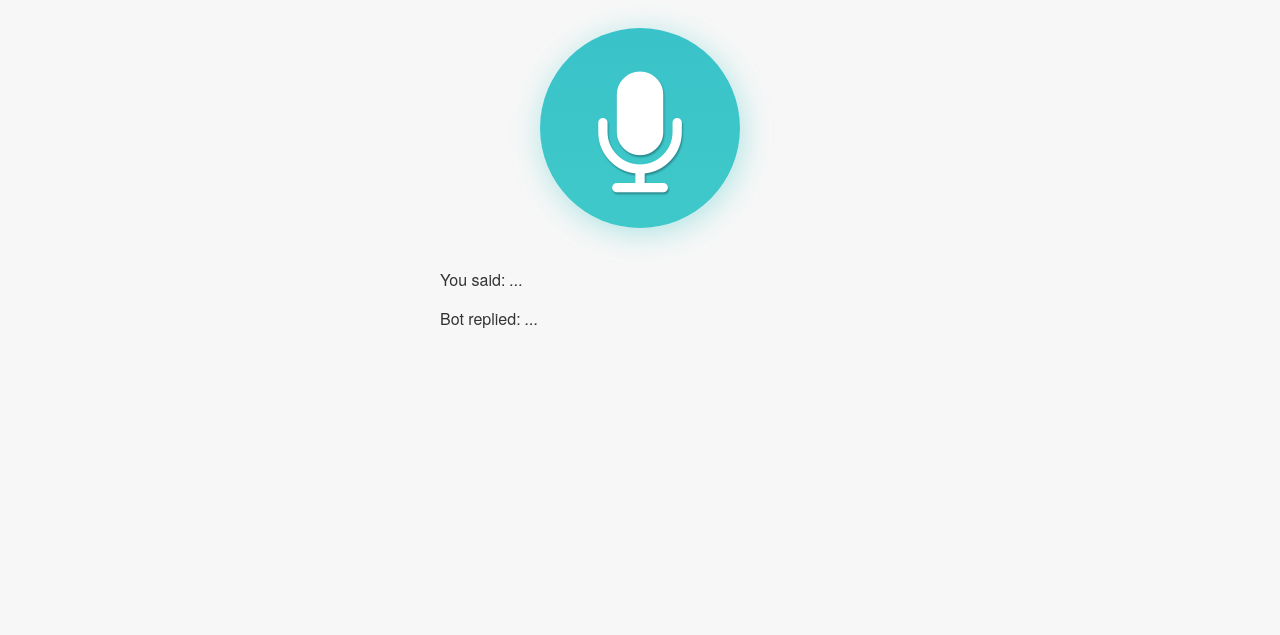
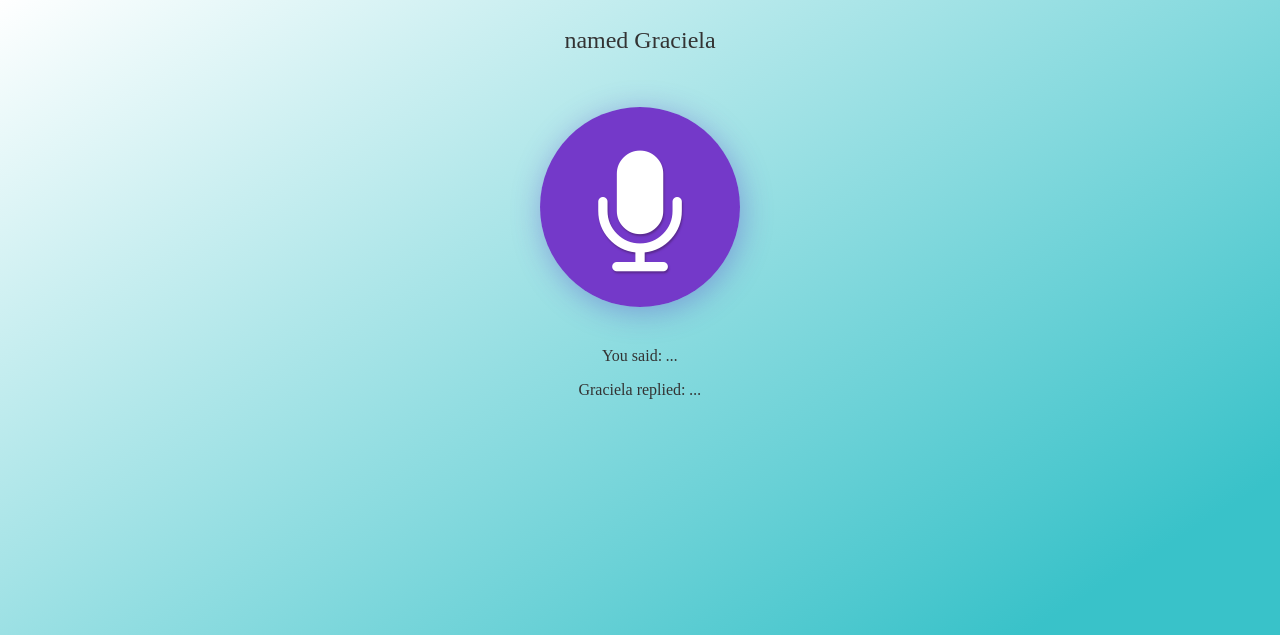
Before and after one commit to GracieChristine/graciela-ai-chatbot, a website: page views/index.html in a window 1280 px wide. Shown: the part 165-800 px from the top of the page. Drawn offline with nearby package versions, Linux system fonts and the light colour scheme; files that its build step writes are made by us from their sources; no server answers; files whose address does not match are found by name.

Commit message:
Updating HTML and CSS.

```diff
--- a/app.json
+++ b/app.json
@@ -1,6 +1,6 @@
 {
   "name": "Graciela AI ChatBot",
-  "description": "A Simple AI Chat Bot with Web Speech API",
+  "description": "A Simple AI Chat Bot",
   "repository": "https://github.com/GracieChristine/graciela-ai-chatbot",
   "keywords": ["ai", "api.ai", "bot", "w3c"],
   "env": {
--- a/public/css/style.css
+++ b/public/css/style.css
@@ -1,48 +1,42 @@
-* { -moz-box-sizing: border-box; -webkit-box-sizing: border-box; box-sizing: border-box; }
+* {
+  -moz-box-sizing: border-box;
+  -webkit-box-sizing: border-box;
+  box-sizing: border-box;
+}
 
 html {
   height: 100%;
 }
+
 body {
   padding: 0;
   margin: 0;
-  font-family: "HelveticaNeueLight", "HelveticaNeue-Light", "Helvetica Neue Light", "HelveticaNeue", "Helvetica Neue", 'TeXGyreHerosRegular', "Helvetica", "Tahoma", "Geneva", "Arial", sans-serif;
   font-weight: 300;
-  background: #f7f7f7 url(../images/geometry.png) 0 0 no-repeat;
-  background-size: cover;
+  background: linear-gradient(to bottom right, #39C2C9 0%, transparent 10%, #39C2C9 90%);
   color: #333;
+  text-align: center;
 }
-footer {
-  font-size: 0.75em;
-  color: silver;
-  position: fixed;
-  bottom: 1em;
-  left: 1em;
-}
-footer a {
-  color: #f80;
-}
+
 header {
   margin: 2em 0;
   text-align: center;
 }
-h1, h2, h3 {
-  margin: 0;
-  text-rendering: optimizeLegibility;
-  text-align: center;
-}
+
 h1 {
   font-weight: 400;
   font-size: 3em;
 }
+
 h2 {
   font-weight: 300;
-  margin-top: 0.5em;
+  margin-top: 1.75em;
 }
+
 section {
   margin: 1.5em auto;
   width: 400px;
 }
+
 button {
   display: block;
   -webkit-appearance: none;
@@ -55,24 +49,27 @@ button {
   margin: 4em auto 3em;
   text-align: center;
   color: #fff;
-  background: linear-gradient(180deg, #39C2C9 0%, #3FC8C9 80%, #3FC8C9 100%);
-  box-shadow: 2px 5px 30px rgba(63, 200, 201, .4);
-
+  background: linear-gradient(180deg, #7439c9 0%, #7439c9 80%, #7439c9 100%);
+  box-shadow: 2px 5px 30px rgba(87, 63, 201, 0.4);
   will-change: transform, filter;
   transition: all 0.3s ease-out;
 }
+
 button .fa {
   font-size: 130px;
   line-height: 200px;
   margin: 0;
-  text-shadow: 1px 2px 2px #2a8b90;
+  text-shadow: 1px 2px 2px #5a2a90;
 }
+
 button:hover {
-  transform: scale(.92);
+  transform: scale(1.08);
 }
+
 button:active {
   filter: brightness(.8);
 }
+
 button:focus {
   outline: 0;
 }
@@ -86,6 +83,7 @@ button:focus {
   -moz-osx-font-smoothing: grayscale;
   margin-left: 10px;
 }
+
 .fa-github::before {
-    content: "\f09b";
+  content: "\f09b";
 }
--- a/views/index.html
+++ b/views/index.html
@@ -4,10 +4,10 @@
     <meta charset="utf-8">
     <meta http-equiv="X-UA-Compatible" content="IE=edge,chrome=1">
     <meta name="viewport" content="width=device-width">
-    <meta name="description" content="Simple AI Chat Bot Demo with Web Speech API">
-    <meta name="author" content="Tomomi Imura  @girlie_mac">
+    <meta name="description" content="A Simple AI ChatBot Named Graciela">
+    <meta name="author" content="Gracie Christine">
 
-    <title>Simple AI Demo with Web Speech API</title>
+    <title>A Simple AI ChatBot Named Graciela</title>
 
     <link rel="stylesheet" href="https://cdnjs.cloudflare.com/ajax/libs/font-awesome/4.7.0/css/font-awesome.min.css">
     <link rel="stylesheet" href="css/style.css">
@@ -15,14 +15,14 @@
 
   <body>
     <section>
-      <h1>Simple AI Bot</h1>
-      <h2>with Web Speech API</h2>
+      <h1>A Simple AI ChatBot</h1>
+      <h2>named Graciela</h2>
 
       <button><i class="fa fa-microphone"></i></button>
 
       <div>
           <p>You said: <em class="output-you">...</em></p>
-          <p>Bot replied: <em class="output-bot">...</em></p>
+          <p>Graciela replied: <em class="output-bot">...</em></p>
       </div>
     </section>
 
```
Also changed, not shown: index.js (+5 -3 lines), public/images/geometry.png (deleted).
